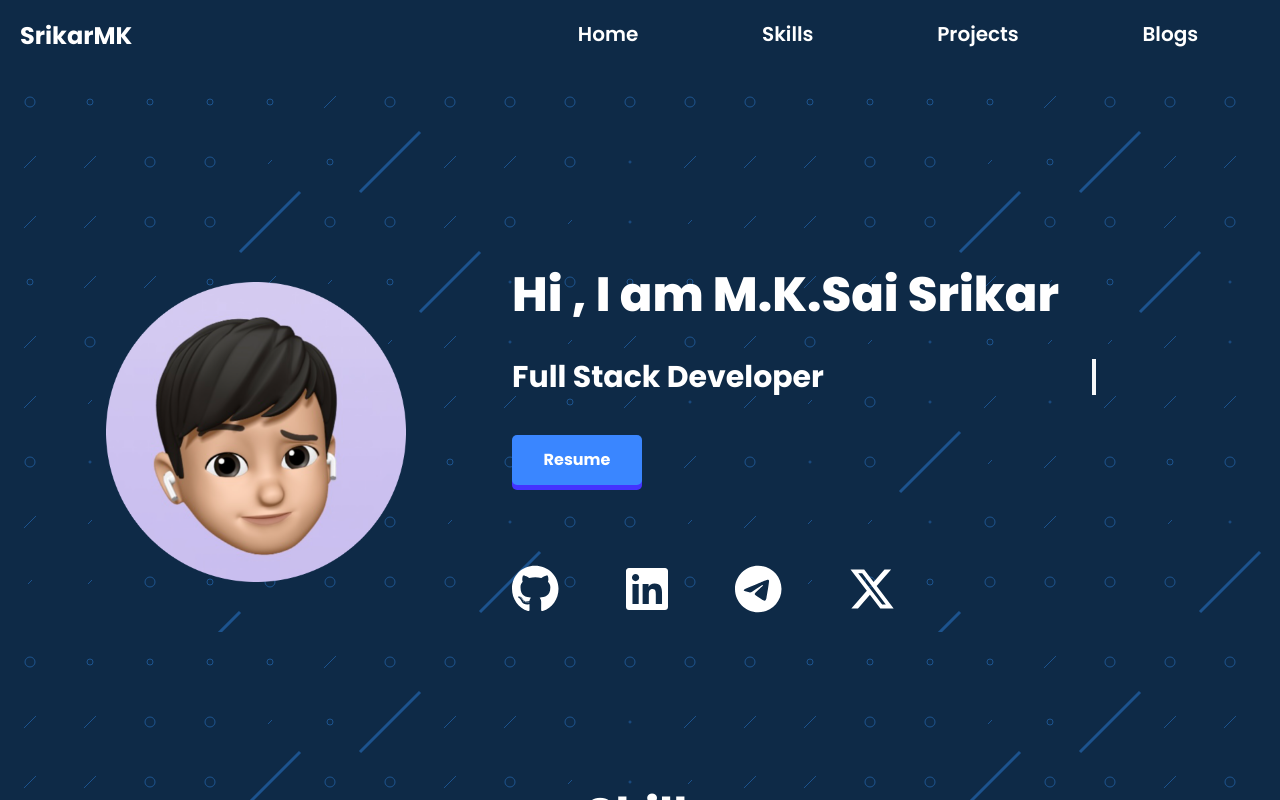
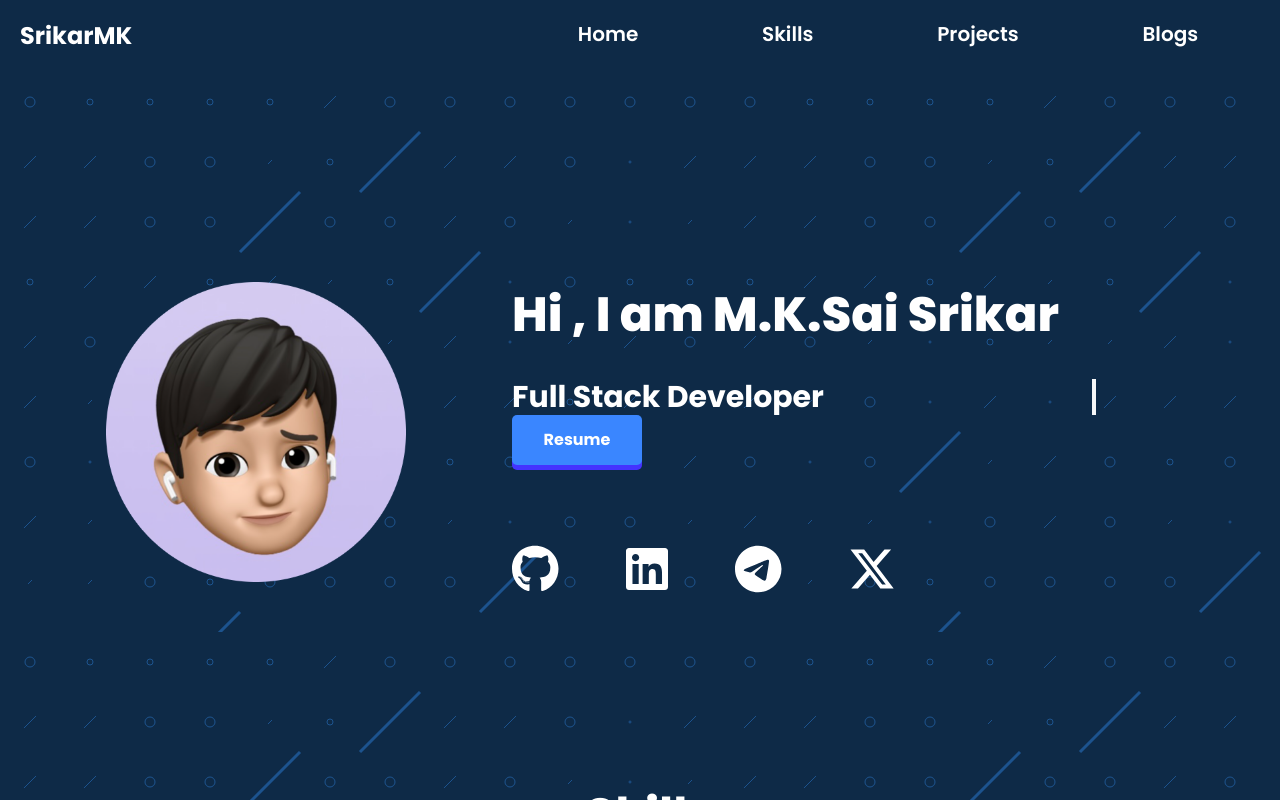
Before and after one commit to Srikarmk/Portfolio, a React (Vite) app: page / in a window 1280 px wide. Shown: the top 800 px of the page. Built offline with nearby package versions, Linux system fonts and the light colour scheme.

Commit message:
Bug Fixes

```diff
--- a/src/Components/Portfolio/Home.jsx
+++ b/src/Components/Portfolio/Home.jsx
@@ -14,7 +14,7 @@
             <h1 className="text-2xl md:text-5xl font-bold md:font-extrabold ">Hi , I am M.K.Sai Srikar</h1>
             <p className="animate-typing overflow-hidden whitespace-nowrap border-r-4 border-r-white  text-2xl md:text-3xl text-white font-bold w-[100%] md:w-[40%]">Full Stack Developer</p>
 
-            <button className="bg-white text-black w-[100px] h-10 resume"><a href="https://drive.google.com/file/d/1g8KzGR4-ffNqdzaQpR1gSS8JBeKWbZoi/view?usp=drive_link" target="_blank" rel="noreferrer">Resume</a></button>
+            <a href="https://drive.google.com/file/d/1g8KzGR4-ffNqdzaQpR1gSS8JBeKWbZoi/view?usp=drive_link" target="_blank" rel="noreferrer"><button className="bg-white text-black w-[100px] h-10 resume">Resume</button></a>
             </div>
             <div className="flex justify-around md:flex md:justify-between md:w-[50%] pt-10">
               <a href="https://github.com/Srikarmk" target="_blank" rel="noreferrer"><FontAwesomeIcon icon={faGithub} className="fa-3x hover:text-[#3a86ff]" /></a>
```
